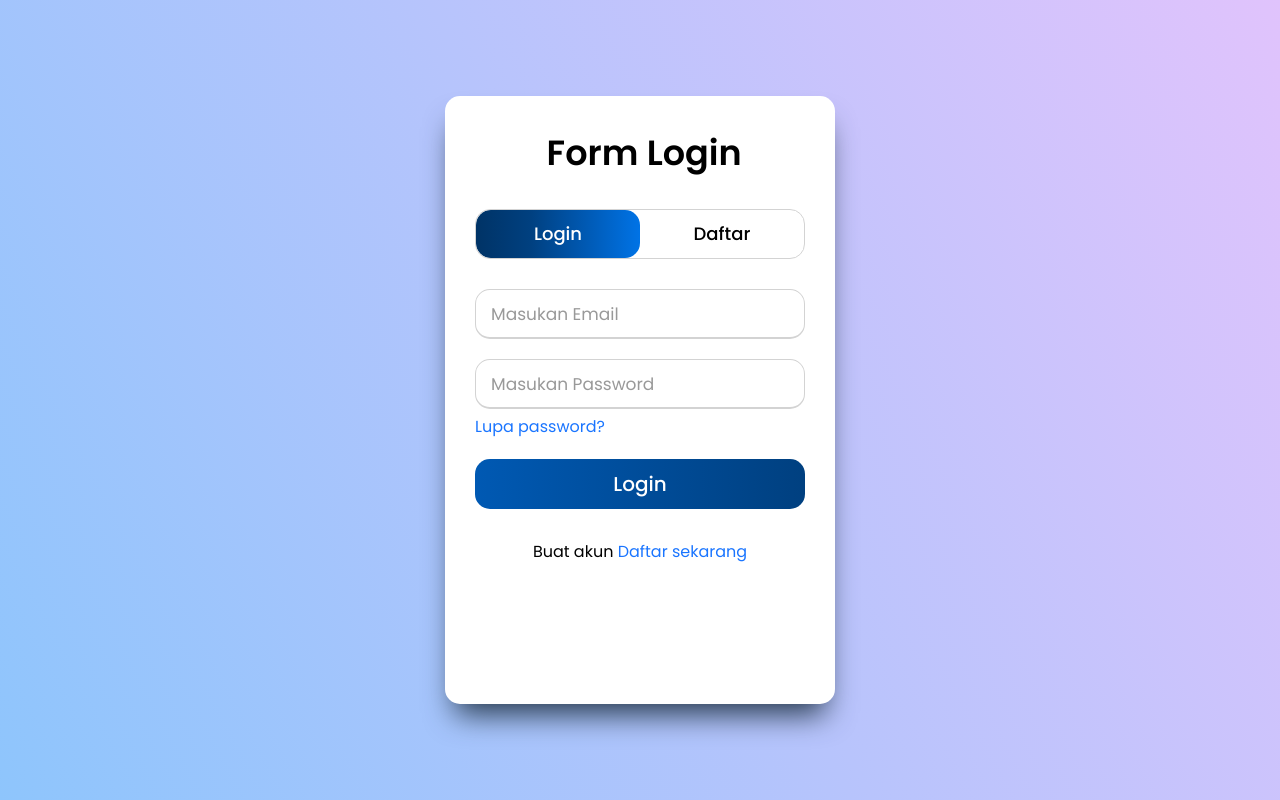
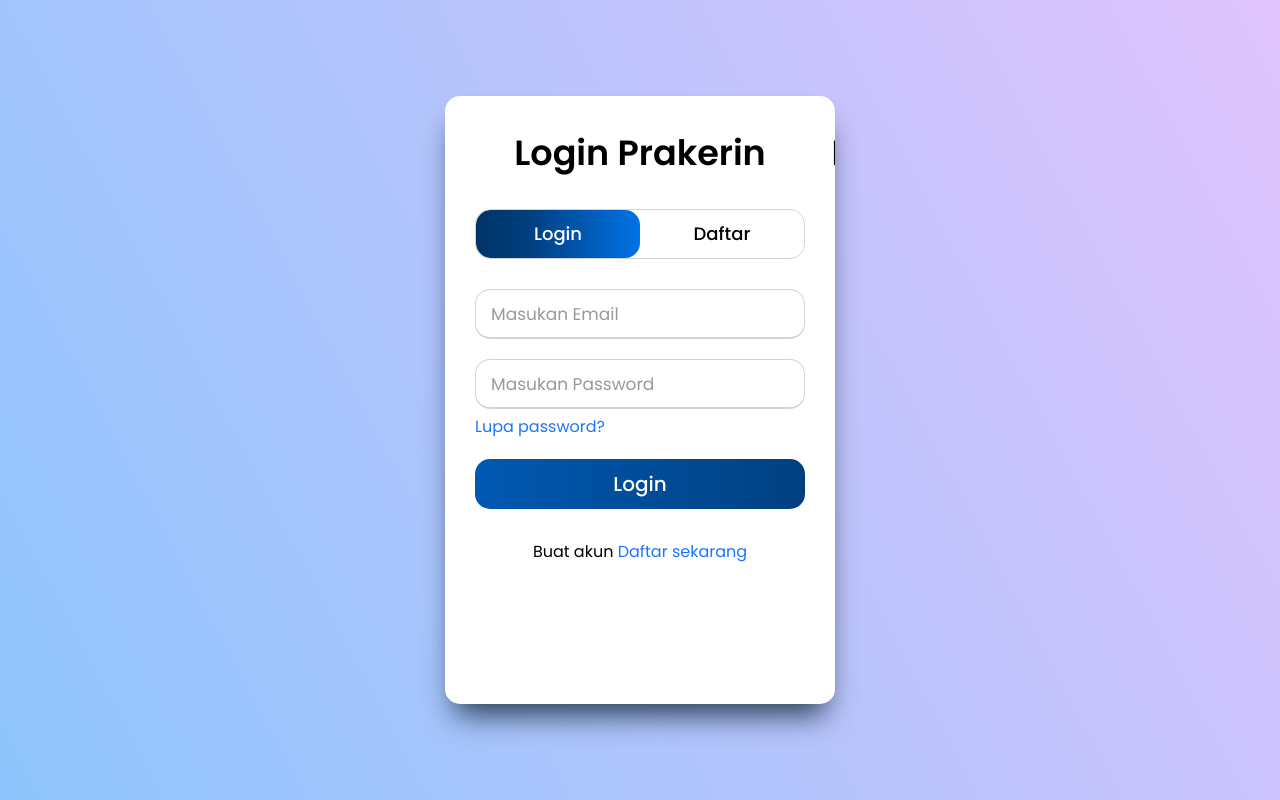
Before and after one commit to fikifx/login, a plain HTML site: page index.html in a window 1280 px wide. Drawn offline with Linux system fonts and the light colour scheme.

Commit message:
fix resposif desain

```diff
--- a/index.html
+++ b/index.html
@@ -9,7 +9,7 @@
   <body>
     <div class="wrapper">
       <div class="title-text">
-        <div class="title login">Form Login</div>
+        <div class="title login">Login Prakerin</div>
         <div class="title signup">Form Registrasi</div>
       </div>
       <div class="form-container">
--- a/style.css
+++ b/style.css
@@ -29,7 +29,7 @@ body {
 
 .wrapper .title-text {
   display: flex;
-  width: 205%;
+  width: 200%;
 }
 .wrapper .title {
   width: 50%;
```
